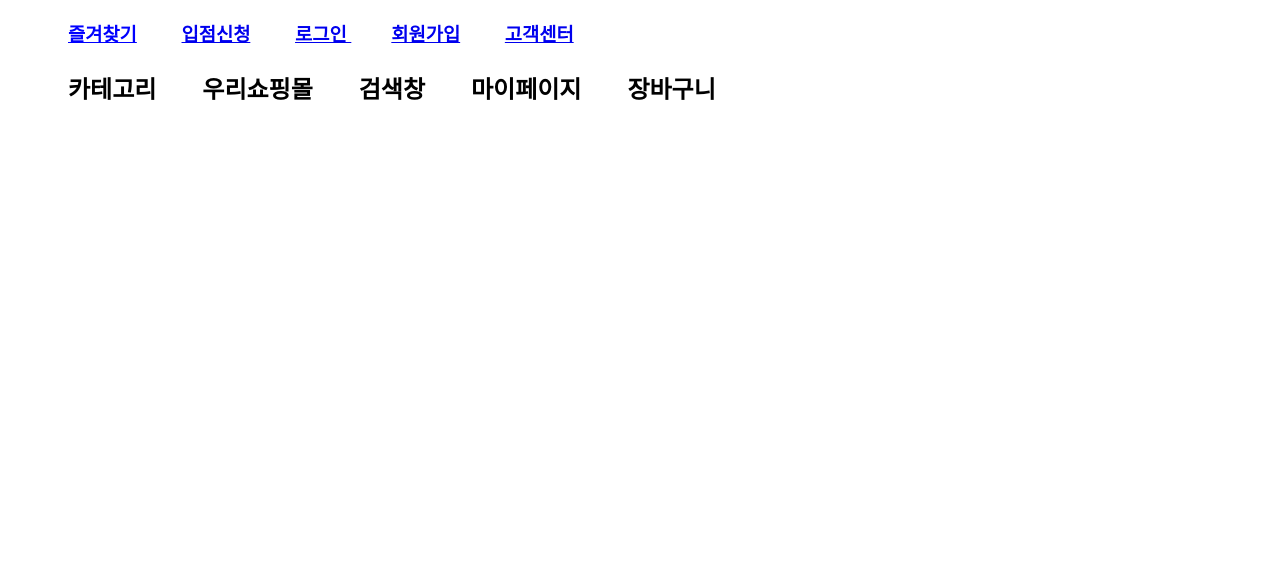
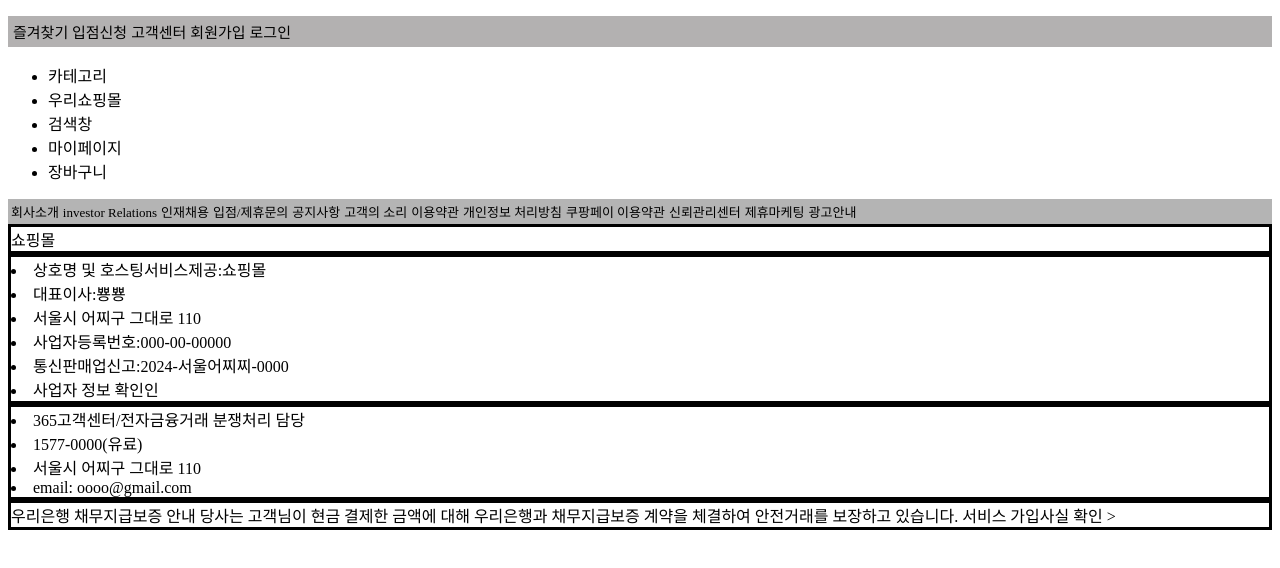
Before and after one commit to hongkimoko/shopingmall, a plain HTML site: page index.html in a window 1280 px wide. Drawn offline with Linux system fonts and the light colour scheme.

Commit message:
메인페이지 고정부분작업중

```diff
--- a/index.html
+++ b/index.html
@@ -4,33 +4,75 @@
         <title>쇼핑몰</title>
         <meta charset="utf-8">
         <style>
-            li {display: inline;margin: 20px;color:black;}
-            .Favorites {color: blue; text-decoration: underline;cursor: pointer;}
+            #Favorites {color: black; text-decoration:none;cursor: pointer;}
+            menu {background-color: rgb(179, 177, 177);
+                padding: 5px;
 
+
+
+                }
+            menu li {
+                list-style: none;
+                padding: 0px;
+                margin: 0px;
+                display: inline;
+
+                font-size: 15px;
+                color:black;
+                }
+            li.top-bar a {
+                color: black;
+                text-decoration-line: none;}
+
+
+
+
+
+            .end-bar {
+                border-top:5px,black,solid ;
+                border-bottom: 5px,black,solid ;
+                background-color: rgb(180, 180, 180);
+                padding: 3px;
+            }
+            .end-bar div {
+                list-style: none;
+                padding: 0px;
+                margin: auto;
+                display: inline;
+                font-size: 13px;
+                color:black;
+                border-top:3px,black,solid ;
+                border-bottom: 3px black,solid ;
+
+            }
+            .end-grid {
+                border: 5px,pink;
+                display: grid;
+                grid-template-columns: 150px,1fr,1fr,1fr;
+            }
+            .end-grid div {border: 3px, black, solid;}
 
         </style>
     </head>
 
     <body>
-        <p>
-            <h3>
-                <ul>
-                    <li><span class="Favorites" onclick="showAlert()">즐겨찾기</span>
-                        <script>
-                        function showAlert() {
-                            alert("Ctrl+D 키를 누르면 즐겨찾기에 추가하실 수 있습니다.");
-                             }
-                        </script></li>
-                    <li id="join-us" class="join-us"><a href="join-us.html">입점신청</a></li>
-                    <li id="login" class="log"><a href="login.html">로그인 </a></li>
-                    <li id="join" class="join"><a href="join.html">회원가입</a></li>
-                    <li id="cs-center" class="cs-center"><a href="cs-center.html">고객센터</a></li>
-                </ul>
-            </h3>
-        </p>
+            <menu class="top-bar">
+                 <li class="top-bar" id="Favorites" onclick="showAlert()">즐겨찾기
+                    <script>
+                    function showAlert() {
+                       alert("Ctrl+D 키를 누르면 즐겨찾기에 추가하실 수 있습니다.");
+                       }
+                    </script></li>
+                <li id="join-us" class="top-bar"><a href="join-us.html">입점신청</a></li>
+                <li id="cs-center" class="top-bar"><a href="cs-center.html">고객센터</a></li>
+                <li id="join" class="top-bar"><a href="join.html">회원가입</a></li>
+                <li id="login" class="top-bar"><a href="login.html">로그인 </a></li>
+            </menu>
+
 
         <p>
-            <h2>
+
+            <div class="second">
                 <ul>
                     <li>카테고리</li>
                     <li>우리쇼핑몰</li>
@@ -38,8 +80,50 @@
                     <li>마이페이지</li>
                     <li>장바구니</li>
                 </ul>
-            </h2>
+            </div>
         </p>
+
+        <div class="end-bar">
+            <div>회사소개</div>
+            <div>investor Relations</div>
+            <div>인재채용</div>
+            <div>입점/제휴문의</div>
+            <div>공지사항</div>
+            <div>고객의 소리</div>
+            <div>이용약관</div>
+            <div>개인정보 처리방침</div>
+            <div>쿠팡페이 이용약관</div>
+            <div>신뢰관리센터</div>
+            <div>제휴마케팅</div>
+            <div>광고안내</div>
+
+        </div>
+
+        <div class="end-grid">
+            <div>쇼핑몰</div>
+            <div>
+                <li>상호명 및 호스팅서비스제공:쇼핑몰</li>
+                <li>대표이사:뿅뿅</li>
+                <li>서울시 어찌구 그대로 110</li>
+                <li>사업자등록번호:000-00-00000</li>
+                <li>통신판매업신고:2024-서울어찌찌-0000</li>
+                <li>사업자 정보 확인인</li>
+            </div>
+            <div>
+                <li>365고객센터/전자금융거래 분쟁처리 담당</li>
+                <li>1577-0000(유료)</li>
+                <li>서울시 어찌구 그대로 110</li>
+                <li>email: oooo@gmail.com</li>
+            </div>
+            <div>
+                우리은행 채무지급보증 안내
+                당사는 고객님이 현금 결제한 금액에 대해
+                우리은행과 채무지급보증 계약을 체결하여
+                안전거래를 보장하고 있습니다.
+                서비스 가입사실 확인 >
+            </div>
+        </div>
+
 
     </body>
 
```
